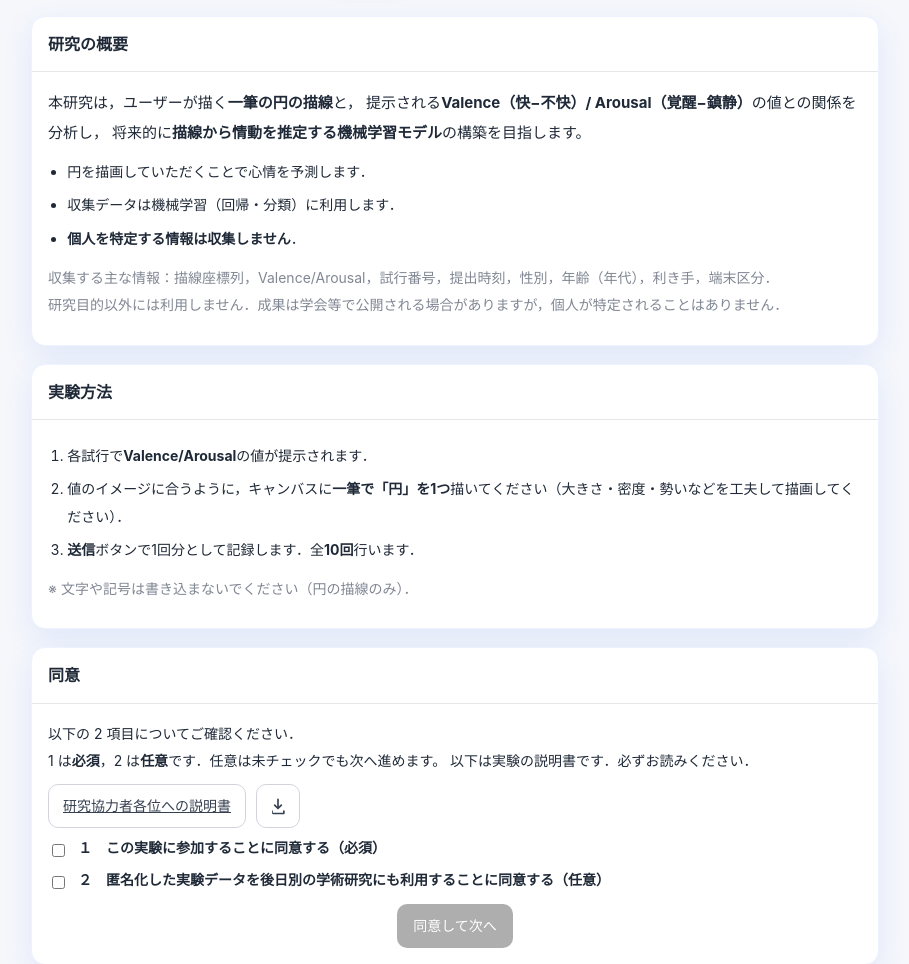
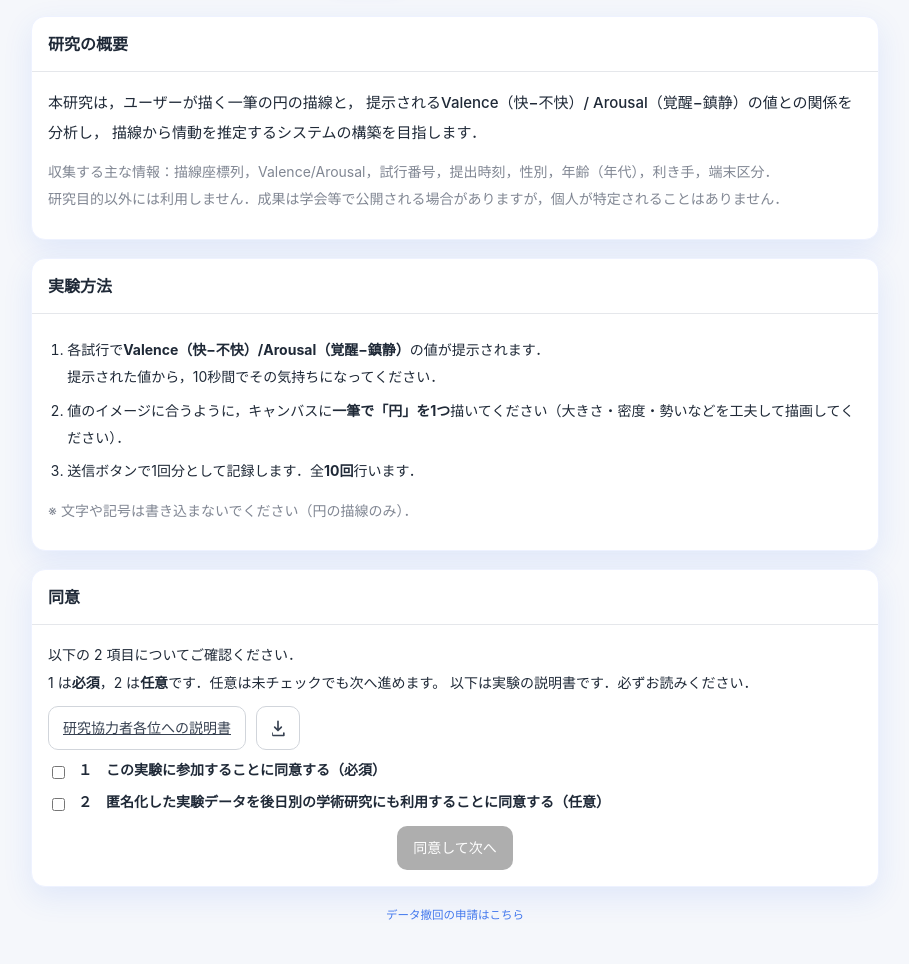
Before and after one commit to Seri-Haruto/Lv.2-Deep-Resource, a Flask app: page /consent in a window 1280 px wide. Shown: the part 251-1215 px from the top of the page, without its empty margins (185-1094 px from the left). Run offline with Flask 3, Linux system fonts and the light colour scheme.

Commit message:
Update consent.html

```diff
--- a/templates/consent.html
+++ b/templates/consent.html
@@ -27,15 +27,10 @@
       <div class="head"><h2>研究の概要</h2></div>
       <div class="body prose">
         <p class="lead">
-          本研究は，ユーザーが描く<strong>一筆の円の描線</strong>と，
-          提示される<strong>Valence（快−不快）/ Arousal（覚醒−鎮静）</strong>の値との関係を分析し，
-          将来的に<strong>描線から情動を推定する機械学習モデル</strong>の構築を目指します。
+          本研究は，ユーザーが描く一筆の円の描線と，
+          提示されるValence（快−不快）/ Arousal（覚醒−鎮静）の値との関係を分析し，
+          描線から情動を推定するシステムの構築を目指します．
         </p>
-        <ul>
-          <li>円を描画していただくことで心情を予測します．</li>
-          <li>収集データは機械学習（回帰・分類）に利用します．</li>
-          <li><strong>個人を特定する情報は収集しません</strong>．</li>
-        </ul>
         <p class="small dim" style="margin-top:4px;">
           収集する主な情報：描線座標列，Valence/Arousal，試行番号，提出時刻，性別，年齢（年代），利き手，端末区分．<br>
           研究目的以外には利用しません．成果は学会等で公開される場合がありますが，個人が特定されることはありません．
@@ -48,9 +43,10 @@
       <div class="head"><h2>実験方法</h2></div>
       <div class="body prose">
         <ol>
-          <li>各試行で<strong>Valence/Arousal</strong>の値が提示されます．</li>
+          <li>各試行で<strong>Valence（快−不快）/Arousal（覚醒−鎮静）</strong>の値が提示されます．<br>
+            提示された値から，10秒間でその気持ちになってください．</li>
           <li>値のイメージに合うように，キャンバスに<strong>一筆で「円」を1つ</strong>描いてください（大きさ・密度・勢いなどを工夫して描画してください）．</li>
-          <li><strong>送信</strong>ボタンで1回分として記録します．全<strong>10回</strong>行います．</li>
+          <li>送信ボタンで1回分として記録します．全<strong>10回</strong>行います．</li>
         </ol>
         <p class="small dim">※ 文字や記号は書き込まないでください（円の描線のみ）．</p>
       </div>
```
